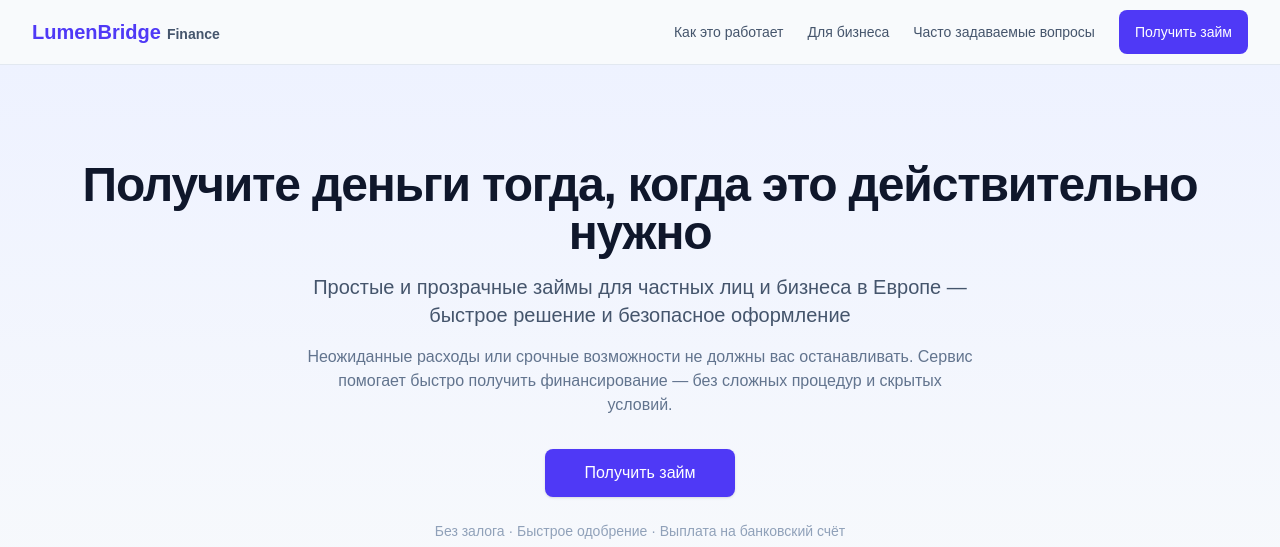
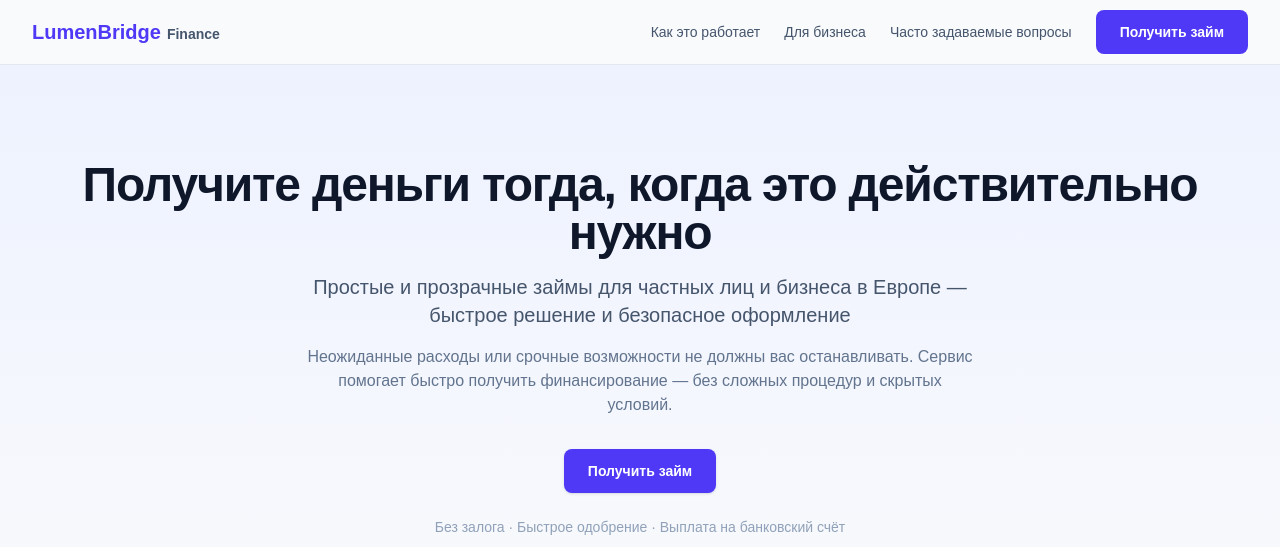
Before and after one commit to antonbukhalov13/04-fullstack-mvp, a Next.js app in the folder frontend/: page / in a window 1280 px wide. Shown: the top 547 px of the page. Built offline with nearby package versions, Linux system fonts and the light colour scheme.

Commit message:
unify all public CTA buttons to consistent size

```diff
--- a/frontend/src/shared/ui/button.tsx
+++ b/frontend/src/shared/ui/button.tsx
@@ -17,7 +17,7 @@ const variantStyles: Record<Variant, string> = {
 const sizeStyles: Record<Size, string> = {
   sm: 'px-3 py-2.5 text-sm min-h-[44px]',
   md: 'px-4 py-2.5 text-sm min-h-[44px]',
-  lg: 'px-6 py-3 text-base min-h-[44px]',
+  lg: 'px-6 py-3 text-sm font-semibold min-h-[44px]',
 };
 
 interface ButtonProps extends ButtonHTMLAttributes<HTMLButtonElement> {
--- a/frontend/src/widgets/header/header.tsx
+++ b/frontend/src/widgets/header/header.tsx
@@ -33,7 +33,7 @@ export function Header() {
             ))}
             <Link
               href="/apply"
-              className="inline-flex items-center rounded-lg bg-indigo-600 px-4 py-2 text-sm font-medium text-white hover:bg-indigo-700 transition-colors min-h-[44px]"
+              className="inline-flex items-center rounded-lg bg-indigo-600 px-6 py-3 text-sm font-semibold text-white hover:bg-indigo-700 transition-colors min-h-[44px]"
             >
               Получить займ
             </Link>
@@ -73,7 +73,7 @@ export function Header() {
             ))}
             <Link
               href="/apply"
-              className="block rounded-lg bg-indigo-600 px-3 py-2.5 text-center text-sm font-medium text-white hover:bg-indigo-700 min-h-[44px]"
+              className="block rounded-lg bg-indigo-600 px-6 py-3 text-center text-sm font-semibold text-white hover:bg-indigo-700 min-h-[44px]"
               onClick={() => setMobileOpen(false)}
             >
               Получить займ
--- a/frontend/src/widgets/hero/hero.tsx
+++ b/frontend/src/widgets/hero/hero.tsx
@@ -22,7 +22,7 @@ export function Hero() {
         <div className="mt-8">
           <Link
             href="/apply"
-            className="inline-flex items-center rounded-lg bg-indigo-600 px-10 py-3 text-base font-medium text-white shadow-sm hover:bg-indigo-700 transition-colors"
+            className="inline-flex items-center rounded-lg bg-indigo-600 px-6 py-3 text-sm font-semibold text-white shadow-sm hover:bg-indigo-700 transition-colors"
           >
             Получить займ
           </Link>
```
